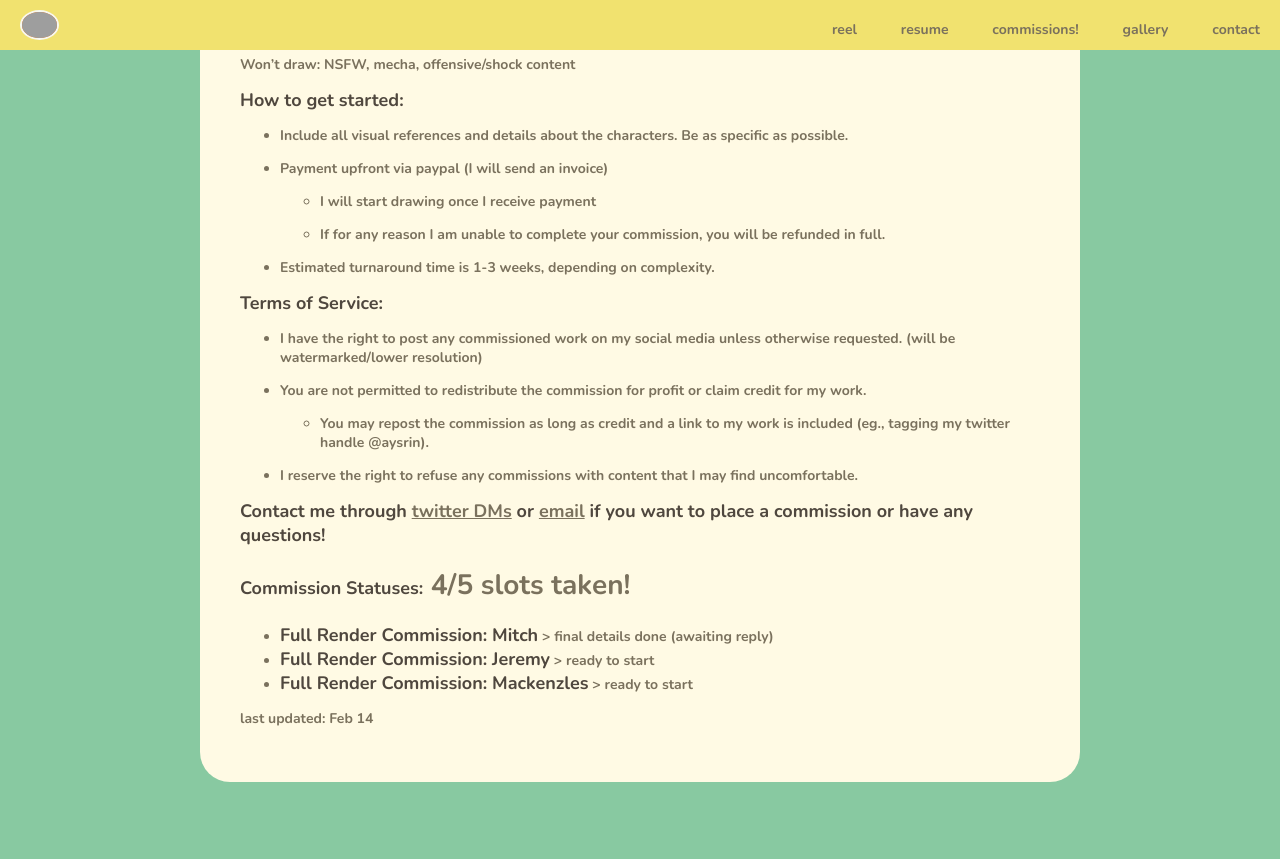
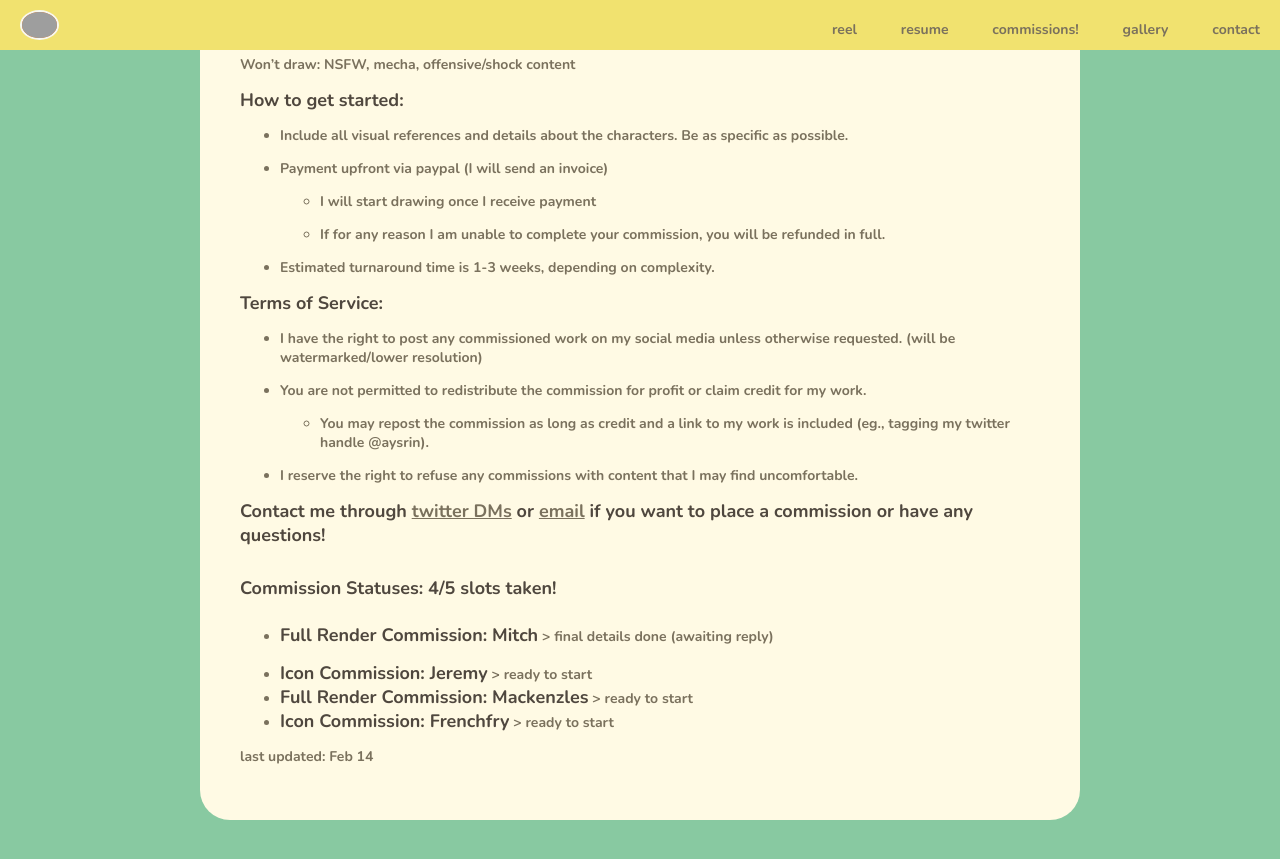
Before and after one commit to antheakwong/antheakwong.github.io, a Jekyll site: the page built from commissions/index.md, in a window 1280 px wide and 900 px high, scrolled down 2068 px. Shown: the top 859 px of the window. Built offline with Jekyll 4.4.1, drawn with Linux system fonts in a browser that asks for light colours; nearby versions of some CDN libraries; grey boxes are pictures that could not be loaded.

Commit message:
updated comm status

```diff
--- a/commissions/index.md
+++ b/commissions/index.md
@@ -50,10 +50,12 @@ Won’t draw: NSFW, mecha, offensive/shock content
 
 **Contact me through [twitter DMs](https://twitter.com/aysrin) or [email](mailto:hello@antheakwong.com) if you want to place a commission or have any questions!**
 
-# **Commission Statuses:** 4/5 slots taken!
+# **Commission Statuses: 4/5 slots taken!**
 
 - **Full Render Commission: Mitch** > final details done (awaiting reply)
-- **Full Render Commission: Jeremy** > ready to start
+
+- **Icon Commission: Jeremy** > ready to start
 - **Full Render Commission: Mackenzles** > ready to start
+- **Icon Commission: Frenchfry** > ready to start
 
 last updated: Feb 14
```
